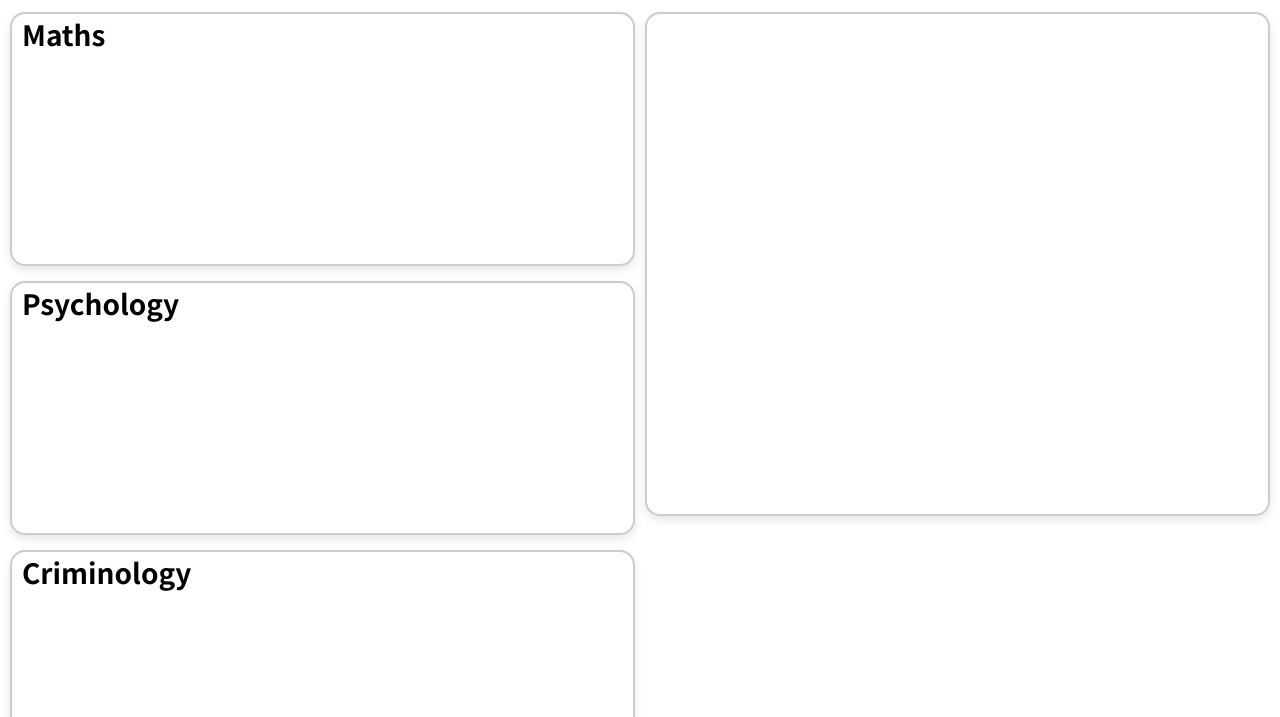
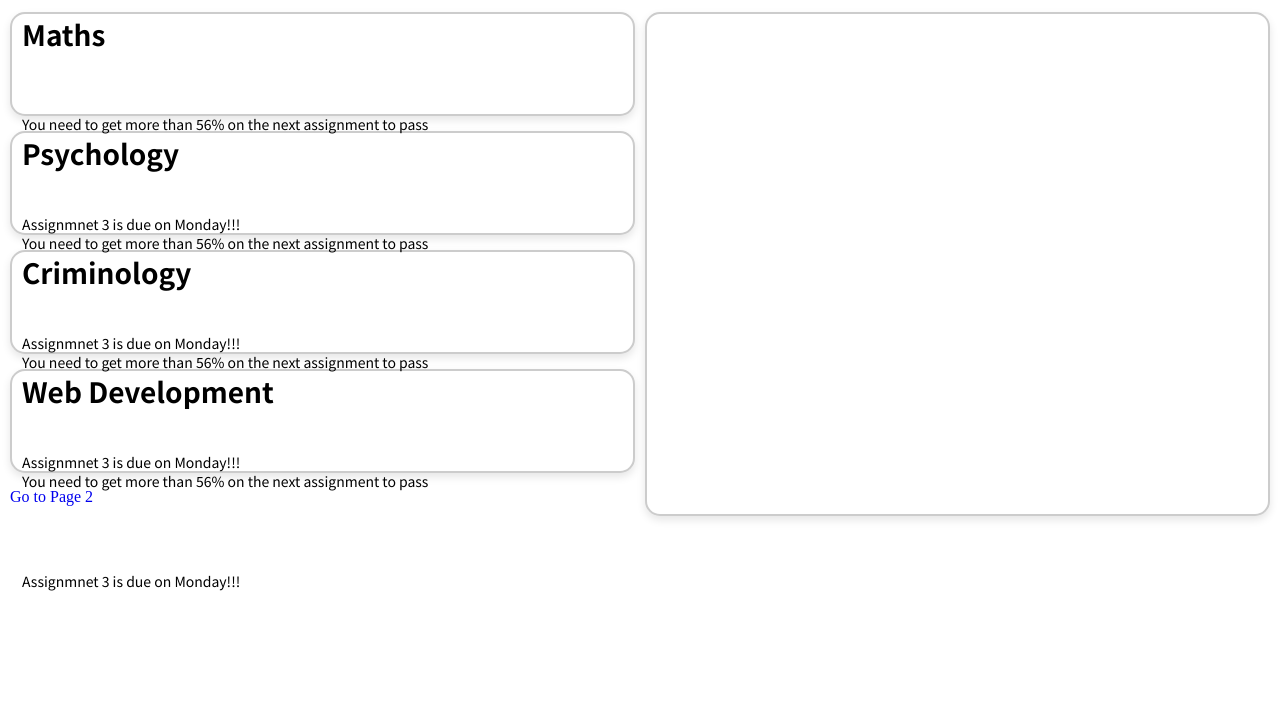
Before and after one commit to GSikoski/GSikoski.github.io, a plain HTML site: page index.html in a window 1280 px wide. Shown: the part 83-800 px from the top of the page. Drawn offline with Linux system fonts and the light colour scheme.

Commit message:
Trying to fix that max height issue

```diff
--- a/test.css
+++ b/test.css
@@ -76,8 +76,7 @@
     margin: 15px 0;
     box-shadow: 0 4px 8px rgba(0, 0, 0, 0.1);
     transition: transform 0.3s ease;
-    max-height: 250px;
-    min-height: 100px;
+    height: 100px;
 }
 .course-summary-heading{
     height: 100%;
@@ -108,6 +107,5 @@
     margin: 15px 0;
     box-shadow: 0 4px 8px rgba(0, 0, 0, 0.1);
     transition: transform 0.3s ease;
-    max-height: 500px;
     min-height: 500px;
 }
```
